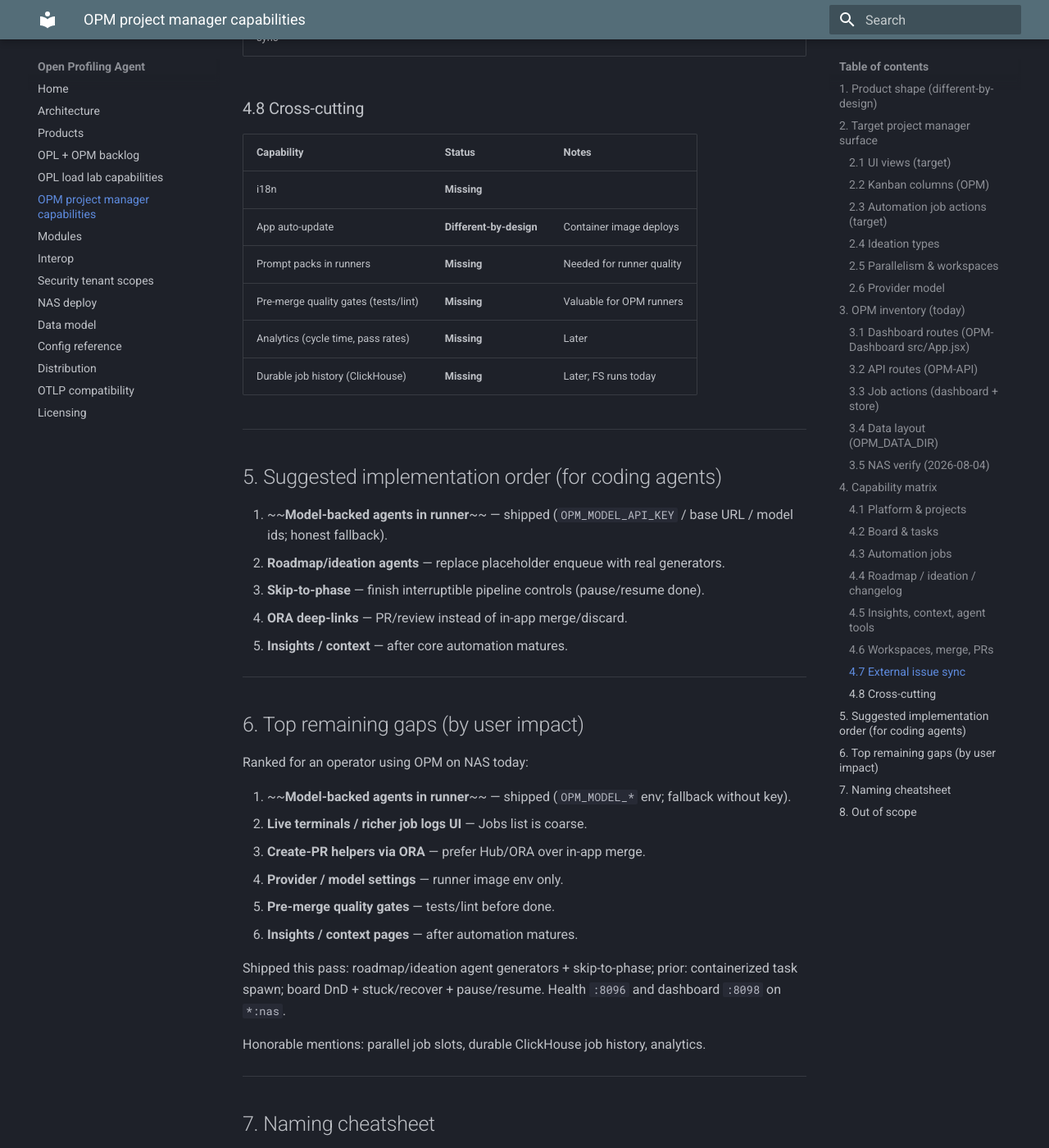
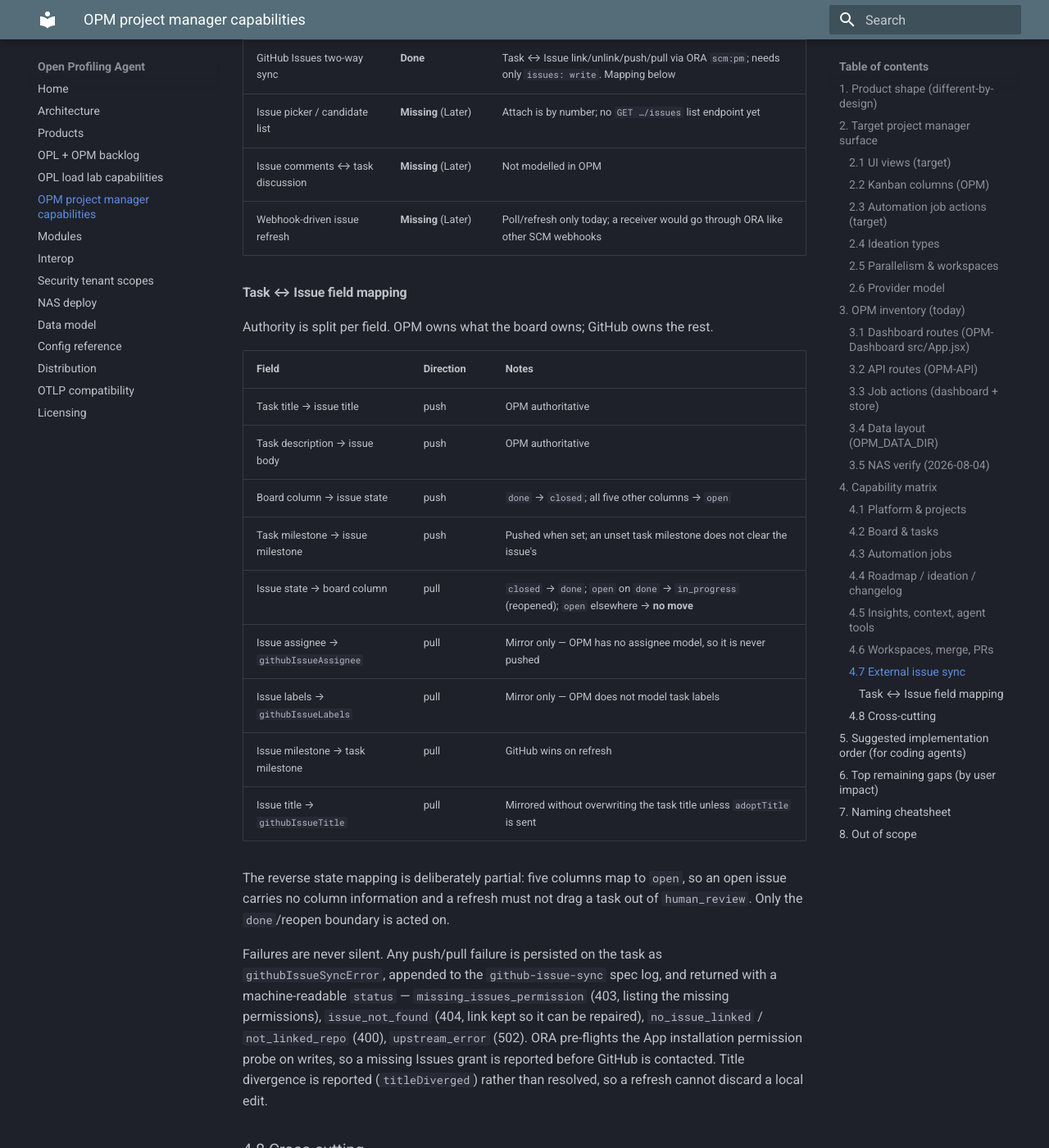
Before and after one commit to TheGrimmChester/OPA-Stack, an MkDocs documentation site: the page built from docs/opm-pm-capabilities.md, in a window 1280 px wide and 1400 px high, scrolled down 9443 px. Shown: the whole window at 82% size. Built offline with MkDocs 1.6.1 and Material for MkDocs 9.7.7, drawn with Linux system fonts in a browser that asks for light colours; some of the changed text lies outside the part shown.

Commit message:
Docs: Record OPM task to GitHub Issue two-way sync.
Documents the field mapping table, the explicit board column to issue state
mapping in both directions, and why the reverse mapping is partial: five
columns map to open, so an open issue carries no column information and only
the done/reopen boundary is acted on.

Records the honest failure surface (missing_issues_permission,
issue_not_found, no_issue_linked, not_linked_repo, upstream_error), notes that
the capability needs only issues:write, and moves the remaining follow-ups
(issue picker, comments, webhook refresh, multi-assignee) to Later.

```diff
--- a/docs/opm-pm-capabilities.md
+++ b/docs/opm-pm-capabilities.md
@@ -116,6 +116,7 @@
 | Health | `GET /api/health`, `GET /api/peer/health` |
 | Hub / GitHub | `GET /api/hub/status`, `/api/hub/organizations`, `/api/github/connectors`, `…/repos` |
 | GitHub PM | `GET …/github/milestones`, `POST …/milestones/assign`, `GET …/github/projects`, `POST …/projects/bind`, `POST …/projects/sync-item`, `POST …/github/sync-task/{specId}` |
+| GitHub Issues | `POST …/github/issues/link`, `…/issues/unlink`, `…/issues/push`, `…/issues/pull` |
 | Projects | `GET|POST /api/projects`, `GET|DELETE /api/projects/{id}`, `POST …/init` |
 | Board | `GET|PUT …/board` |
 | Tasks | `GET|POST …/tasks`, `GET|PATCH|DELETE …/tasks/{specId}`, `POST …/move`, `POST …/approve`, `GET …/plan|progress|spec|logs|actions` |
@@ -239,7 +240,30 @@
 | Non-GitHub issue import | **Different-by-design** | Later backlog |
 | GitHub Milestones bind + sync | **Done** | List/assign via ORA `scm:pm`; roadmap phases + tasks |
 | GitHub Projects v2 bind + item sync | **Done** (partial) | Bind project; draft items; Status on move best-effort; needs `organization_projects` |
-| GitHub Issues two-way sync | **Missing** (Later) | Listed in [opl-opm-backlog.md](opl-opm-backlog.md) |
+| GitHub Issues two-way sync | **Done** | Task ↔ Issue link/unlink/push/pull via ORA `scm:pm`; needs only `issues: write`. Mapping below |
+| Issue picker / candidate list | **Missing** (Later) | Attach is by number; no `GET …/issues` list endpoint yet |
+| Issue comments ↔ task discussion | **Missing** (Later) | Not modelled in OPM |
+| Webhook-driven issue refresh | **Missing** (Later) | Poll/refresh only today; a receiver would go through ORA like other SCM webhooks |
+
+#### Task ↔ Issue field mapping
+
+Authority is split per field. OPM owns what the board owns; GitHub owns the rest.
+
+| Field | Direction | Notes |
+|-------|-----------|-------|
+| Task title → issue title | push | OPM authoritative |
+| Task description → issue body | push | OPM authoritative |
+| Board column → issue state | push | `done` → `closed`; all five other columns → `open` |
+| Task milestone → issue milestone | push | Pushed when set; an unset task milestone does not clear the issue's |
+| Issue state → board column | pull | `closed` → `done`; `open` on `done` → `in_progress` (reopened); `open` elsewhere → **no move** |
+| Issue assignee → `githubIssueAssignee` | pull | Mirror only — OPM has no assignee model, so it is never pushed |
+| Issue labels → `githubIssueLabels` | pull | Mirror only — OPM does not model task labels |
+| Issue milestone → task milestone | pull | GitHub wins on refresh |
+| Issue title → `githubIssueTitle` | pull | Mirrored without overwriting the task title unless `adoptTitle` is sent |
+
+The reverse state mapping is deliberately partial: five columns map to `open`, so an open issue carries no column information and a refresh must not drag a task out of `human_review`. Only the `done`/reopen boundary is acted on.
+
+Failures are never silent. Any push/pull failure is persisted on the task as `githubIssueSyncError`, appended to the `github-issue-sync` spec log, and returned with a machine-readable `status` — `missing_issues_permission` (403, listing the missing permissions), `issue_not_found` (404, link kept so it can be repaired), `no_issue_linked` / `not_linked_repo` (400), `upstream_error` (502). ORA pre-flights the App installation permission probe on writes, so a missing Issues grant is reported before GitHub is contacted. Title divergence is reported (`titleDiverged`) rather than resolved, so a refresh cannot discard a local edit.
 
 ### 4.8 Cross-cutting
 
@@ -275,7 +299,7 @@
 5. **Pre-merge quality gates** — tests/lint before done.
 6. **Insights / context pages** — after automation matures.
 
-Shipped this pass: roadmap/ideation agent generators + skip-to-phase; prior: containerized task spawn; board DnD + stuck/recover + pause/resume. Health `:8096` and dashboard `:8098` on `*:nas`.
+Shipped this pass: task ↔ GitHub Issue two-way sync (link/unlink/push/pull via ORA `scm:pm`, explicit column↔state mapping, honest permission and missing-issue reporting); prior: roadmap/ideation agent generators + skip-to-phase; containerized task spawn; board DnD + stuck/recover + pause/resume. Health `:8096` and dashboard `:8098` on `*:nas`.
 
 Honorable mentions: parallel job slots, durable ClickHouse job history, analytics.
 
```
Also changed, not shown: docs/opl-opm-backlog.md (+3 -1 lines).
